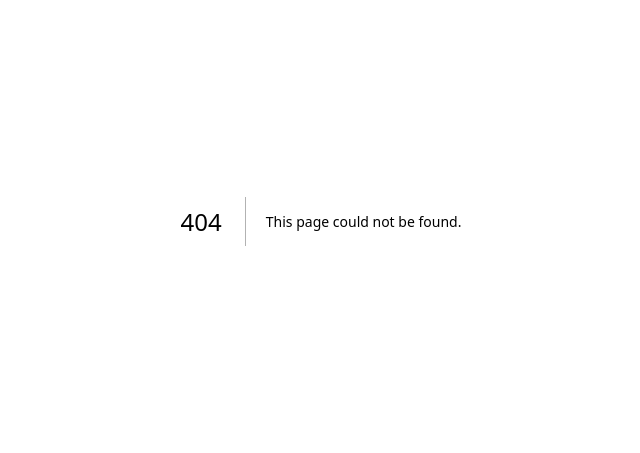
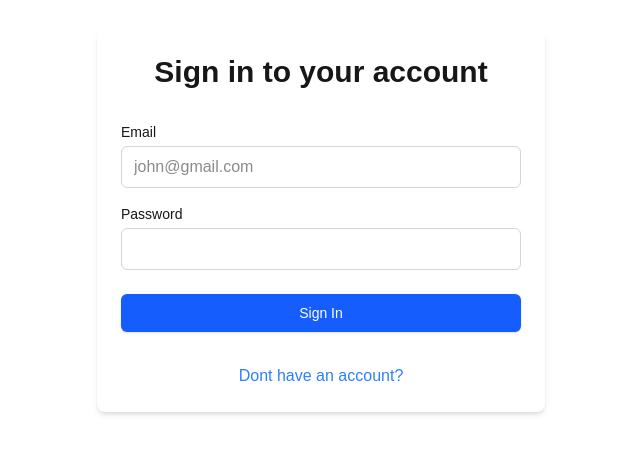
Before and after one commit to zenovak/2100-AAA, a Next.js app in the folder frontend/: page /auth/signin in a window 1280 px wide. Before the commit this address had no page. Shown: the part 179-632 px from the top of the page, without its empty margins (319-959 px from the left). Built offline with nearby package versions, Linux system fonts and the light colour scheme.

Commit message:
feat: implemented user auth registrations

```diff
--- /dev/null
+++ b/frontend/pages/api/register/index.js
@@ -0,0 +1,41 @@
+import prisma from "@/utils/server/prisma";
+import { hash } from "bcrypt";
+
+
+export default async function handler(req, res) {
+  if (req.method != "POST") {
+    res.status(400).json({ message: "Invalid request method" });
+    return
+  }
+
+  try {
+    const { password, email, name } = req.body;
+
+    if (!email || !password) {
+      res.status(400).json({ error: 'Email and password required' });
+      return;
+    }
+
+    const hashedPassword = await hash(password, 10);
+    const user = await prisma.user.create({
+      data: {
+        email: email,
+        password: hashedPassword,
+        // OR as defaulting operator. if name is null, -> name == username, and so on
+        name: name || email,
+      }
+    });
+
+    res.status(201).json({ success: true });
+    return;
+  } catch (error) {
+    console.log(error);
+    if (error.code && error.code == "P2002") {
+      res.status(400).json({ error: 'Email or Username already taken' });
+      return;
+    }
+
+    res.status(500).json({ error: 'Registration failed' });
+    return;
+  }
+}
--- /dev/null
+++ b/frontend/pages/auth/signin.js
@@ -0,0 +1,108 @@
+import { LoadingSpinner } from "@/components/Primitives/Loading";
+import { signIn } from "next-auth/react";
+import Link from "next/link";
+import { useRouter } from "next/router";
+import { useState } from "react";
+
+
+export default function SignIn() {
+  const router = useRouter();
+  const [email, setEmail] = useState("");
+  const [password, setPassword] = useState("");
+  const [error, setError] = useState("");
+
+  const [isSigningIn, setIsSigningIn] = useState(false);
+
+  const handleSubmit = async (e) => {
+    setIsSigningIn(true);
+    e.preventDefault();
+    setError("");
+
+    try {
+      const result = await signIn("credentials", {
+        email,
+        password,
+        redirect: false,
+      });
+
+      if (result?.error) {
+        console.log(error);
+        setIsSigningIn(false);
+        setError("Invalid username or password");
+        return;
+      }
+
+      router.push("/developers");
+    } catch (error) {
+      console.error("Sign in error:", error);
+      setError("An error occurred during sign in");
+      setIsSigningIn(false);
+    }
+  };
+
+  return (
+    <div className="flex min-h-screen items-center justify-center">
+      <div className="w-full max-w-md space-y-8 p-6 bg-white rounded-lg shadow-md">
+        <div>
+          <h2 className="text-center text-3xl font-bold">Sign in to your account</h2>
+        </div>
+        <form className="mt-8 space-y-6" onSubmit={handleSubmit}>
+          {error && (
+            <div className="text-red-500 text-center text-sm">{error}</div>
+          )}
+          <div className="space-y-4">
+            <div>
+              <label htmlFor="email" className="block text-sm font-medium">
+                Email
+              </label>
+              <input
+                id="email"
+                name="email"
+                type="text"
+                placeholder="john@gmail.com"
+                required
+                autoComplete="username"
+                value={email}
+                onChange={(e) => setEmail(e.target.value)}
+                className="mt-1 block w-full px-3 py-2 border border-gray-300 rounded-md"
+              />
+            </div>
+            <div>
+              <label htmlFor="password" className="block text-sm font-medium">
+                Password
+              </label>
+              <input
+                id="password"
+                name="password"
+                type="password"
+                required
+                autoComplete="current-password"
+                value={password}
+                onChange={(e) => setPassword(e.target.value)}
+                className="mt-1 block w-full px-3 py-2 border border-gray-300 rounded-md"
+              />
+            </div>
+          </div>
+
+          <div>
+            <button
+              type="submit"
+              disabled={isSigningIn}
+              className="w-full flex justify-center py-2 px-4 border border-transparent rounded-md shadow-sm text-sm font-medium text-white
+              bg-blue-600 hover:bg-blue-700
+               disabled:opacity-55 disabled:pointer-events-none"
+            >
+              {isSigningIn ?
+                <LoadingSpinner /> :
+                "Sign In"
+              }
+            </button>
+          </div>
+        </form>
+        <Link href="/auth/signup" className="block mt-4 text-center text-blue-500 hover:underline">
+          Dont have an account?
+        </Link>
+      </div>
+    </div>
+  );
+}
--- /dev/null
+++ b/frontend/pages/auth/signup.js
@@ -0,0 +1,85 @@
+import { useState } from "react";
+import Link from "next/link";
+import { useRouter } from "next/router";
+import { TextField } from "@/components/Primitives/HookForm/TextField";
+import { useForm } from "react-hook-form";
+import { registerUser } from "@/utils/client/register";
+import { LoadingSpinner } from "@/components/Primitives/Loading";
+
+
+export default function SignUp() {
+  const { register, handleSubmit } = useForm();
+  const [error, setError] = useState("");
+  const router = useRouter();
+
+  const [isSigningIn, setIsSigningIn] = useState(false);
+
+  async function onSubmit(data) {
+    setIsSigningIn(true);
+    const response = await registerUser({
+      email: data.email,
+      password: data.password
+    });
+
+    if (response instanceof Error) {
+      setError(response.info?.error || "Something went wrong. Try again later");
+    } else {
+      router.push("/auth/signin");
+    }
+    setIsSigningIn(false);
+  }
+
+  return (
+    <div className="min-h-screen flex items-center justify-center bg-gray-50">
+      <div className="p-8 bg-white rounded-lg shadow-md w-96">
+        <h2 className="text-2xl font-bold mb-6 text-center">Sign Up</h2>
+        <form onSubmit={handleSubmit(onSubmit)} className="space-y-4">
+          <div>
+            <label htmlFor="email" className="block text-sm/6 font-medium text-gray-900 md-4">Email</label>
+            <TextField>
+              <TextField.Input
+                register={register}
+                registerProps={{ required: true }}
+                id="email"
+                type="email"
+                name="email"
+                autoComplete="username"
+                placeholder="john@gmail.com"
+              />
+            </TextField>
+          </div>
+
+          <div>
+            <label htmlFor="email" className="block text-sm/6 font-medium text-gray-900 md-4">Password</label>
+            <TextField>
+              <TextField.Input
+                register={register}
+                registerProps={{ required: true }}
+                id="password"
+                type="password"
+                name="password"
+                autoComplete="new-password"
+              />
+            </TextField>
+          </div>
+          {error && <p className="text-red-500 text-sm">{error}</p>}
+          <button
+            type="submit"
+            disabled={isSigningIn}
+            className="w-full flex justify-center items-center bg-blue-500 text-white p-2 rounded hover:bg-blue-600
+              disabled:opacity-55 disabled:pointer-events-none
+            "
+          >
+            {isSigningIn ?
+              <LoadingSpinner /> :
+              "Sign Up"
+            }
+          </button>
+        </form>
+        <Link href="/auth/signin" className="block mt-4 text-center text-blue-500 hover:underline">
+          Already have an account?
+        </Link>
+      </div>
+    </div>
+  );
+}
--- /dev/null
+++ b/frontend/utils/client/register.js
@@ -0,0 +1,37 @@
+
+/**
+ * Submits a API call to register the current user.
+ * @param {*} username
+ * @param {*} email
+ * @param {*} password
+ * @param {*} onSuccess
+ * @param {*} onError
+ * @returns
+ */
+export async function registerUser({ email, password }, onSuccess, onError) {
+    try {
+        const res = await fetch('/api/register', {
+            method: "POST",
+            headers: { "Content-Type": "application/json" },
+            body: JSON.stringify({
+                email: email,
+                password: password,
+            })
+        });
+
+        if (!res.ok) {
+            const error = new Error("Failed to add user to chatroom");
+            error.info = await res.json();
+            error.status = res.status;
+            throw error;
+        }
+
+        const data = await res.json();
+        onSuccess && onSuccess(data);
+
+        return data;
+    } catch (error) {
+        onError && onError(error);
+        return error;
+    }
+}
```
